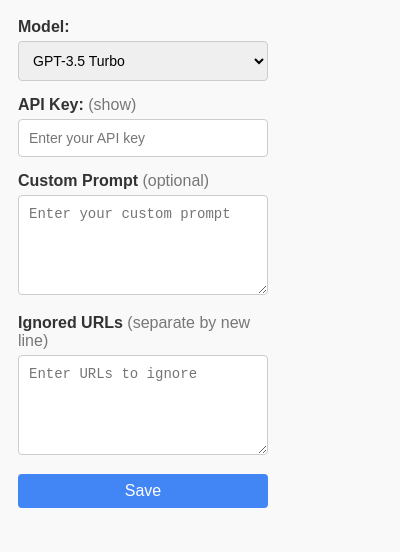
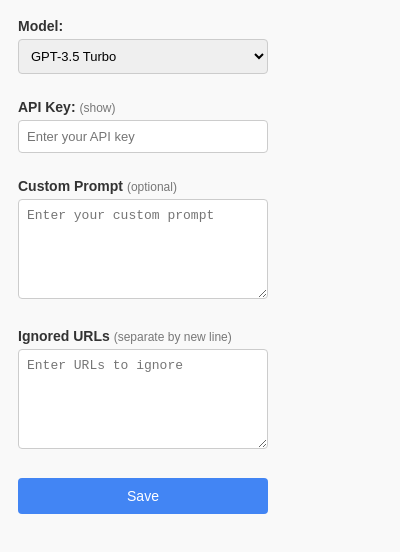
Before and after one commit to wajeht/brommarly, a browser extension: page src/popup.html in a window 400 px wide. Drawn offline with Linux system fonts and the light colour scheme.

Commit message:
style(popup.html): Adjust margins, font sizes, and padding for form elements

```diff
--- a/src/popup.html
+++ b/src/popup.html
@@ -16,30 +16,32 @@
         }
 
         .form-group {
-            margin-bottom: 5px;
+            margin-bottom: 15px;
         }
 
         .form-group label {
             display: block;
             font-weight: bold;
             margin-bottom: 5px;
+            font-size: 14px;
         }
 
         .form-group .optional {
             color: #777;
             font-weight: normal;
+            font-size: 12px;
         }
 
         .form-group input,
         .form-group select,
         .form-group textarea {
             width: 100%;
-            padding: 10px;
+            padding: 8px;
             margin-bottom: 10px;
             box-sizing: border-box;
             border: 1px solid #ccc;
             border-radius: 4px;
-            font-size: 14px;
+            font-size: 13px;
         }
 
         .form-group textarea {
@@ -49,13 +51,13 @@
 
         button {
             width: 100%;
-            padding: 8px;
+            padding: 10px;
             background-color: #4285f4;
             color: white;
             border: none;
             border-radius: 4px;
             cursor: pointer;
-            font-size: 16px;
+            font-size: 14px;
             transition: background-color 0.3s ease;
         }
 
```
